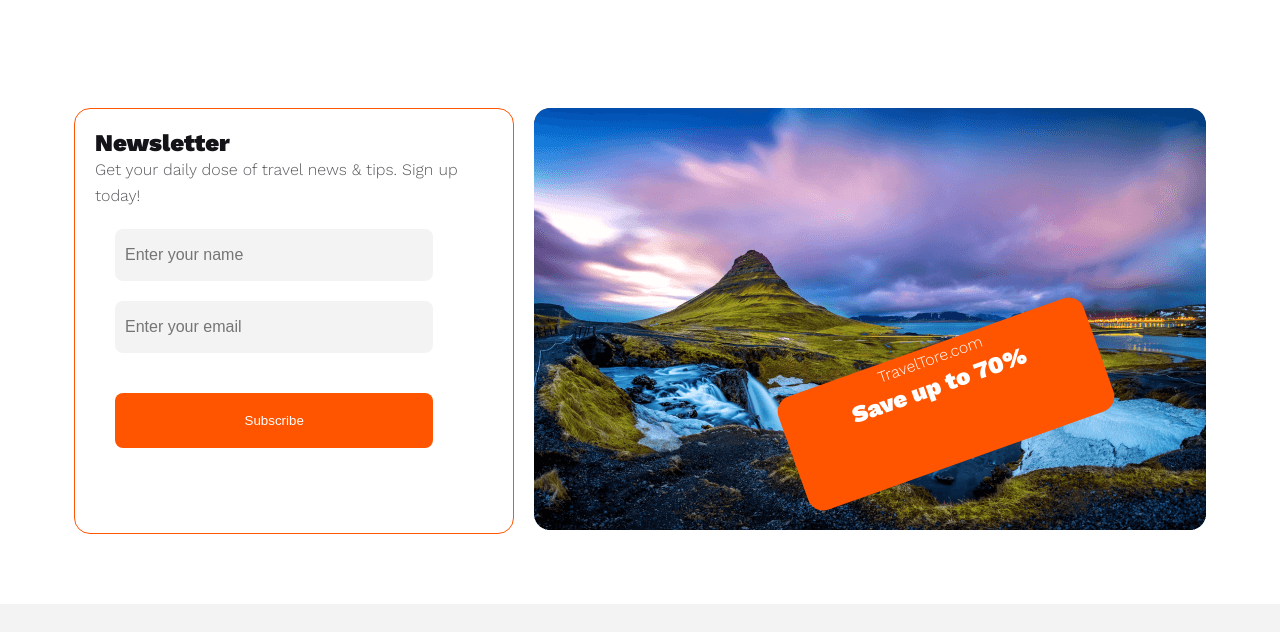
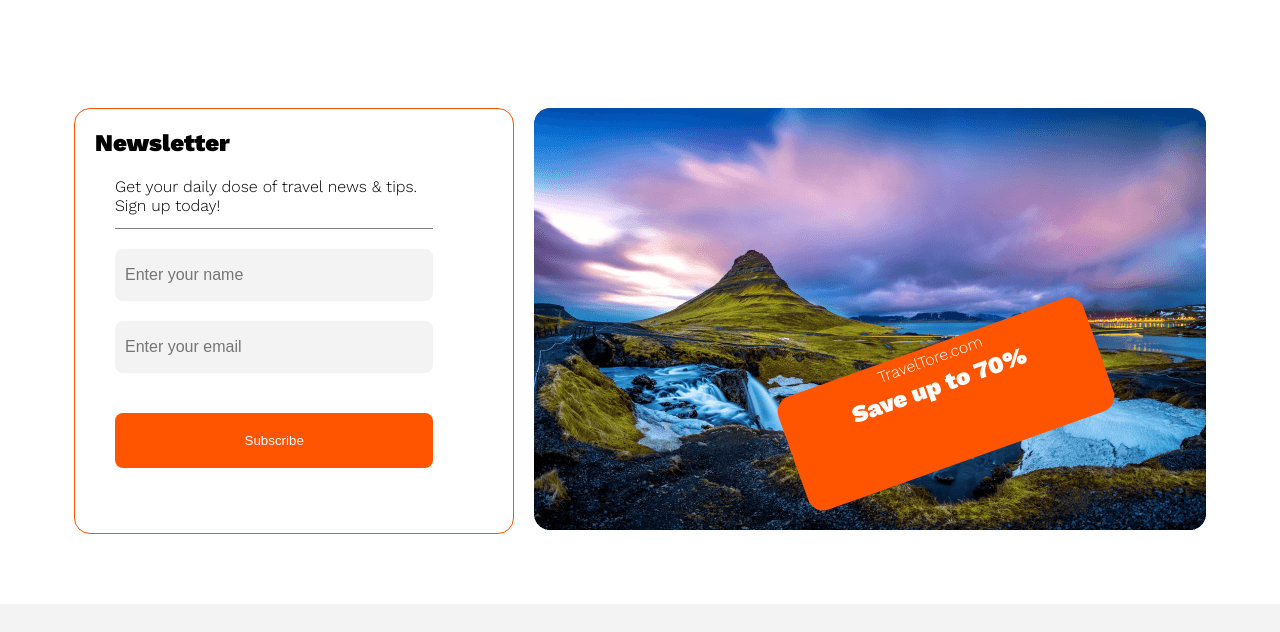
Before and after one commit to tamimahamed23/assignment2, a plain HTML site: page index.html in a window 1280 px wide. Shown: the part 4500-5132 px from the top of the page. Drawn offline with nearby package versions, Linux system fonts and the light colour scheme.

Commit message:
complite my assignment

```diff
--- a/responsive.css
+++ b/responsive.css
@@ -14,7 +14,7 @@
     }
 
     .header-content h1{
-      font-size:30px;
+      font-size:25px;
       padding:10px;
     }
 
@@ -34,7 +34,7 @@
     }
 
     .tours-content h2{
-      font-size: 30px;
+      font-size: 25px;
     }
 
 
@@ -96,7 +96,7 @@
 
 
   .parfect-place-contant h3{
-    font-size: 30px;
+    font-size: 25px;
     font-weight: 800;
     padding: 10px;
   }
--- a/style.css
+++ b/style.css
@@ -491,17 +491,17 @@ margin-left:20px;
 }
 
 .login-p{
-    color: #5A5A5D;
+    display: block;
+    width: 80%;
+    margin:20px;
 
+    height: 52px;
+    border-bottom:1px solid gray;;
 
-    font-size: 16px;
-
-    font-weight: 400;
-    line-height: 26px;
 }
 
 .login-h2{
-    color: #131318;
+    color: #000000;
 
 
   font-size: 24px;
```
